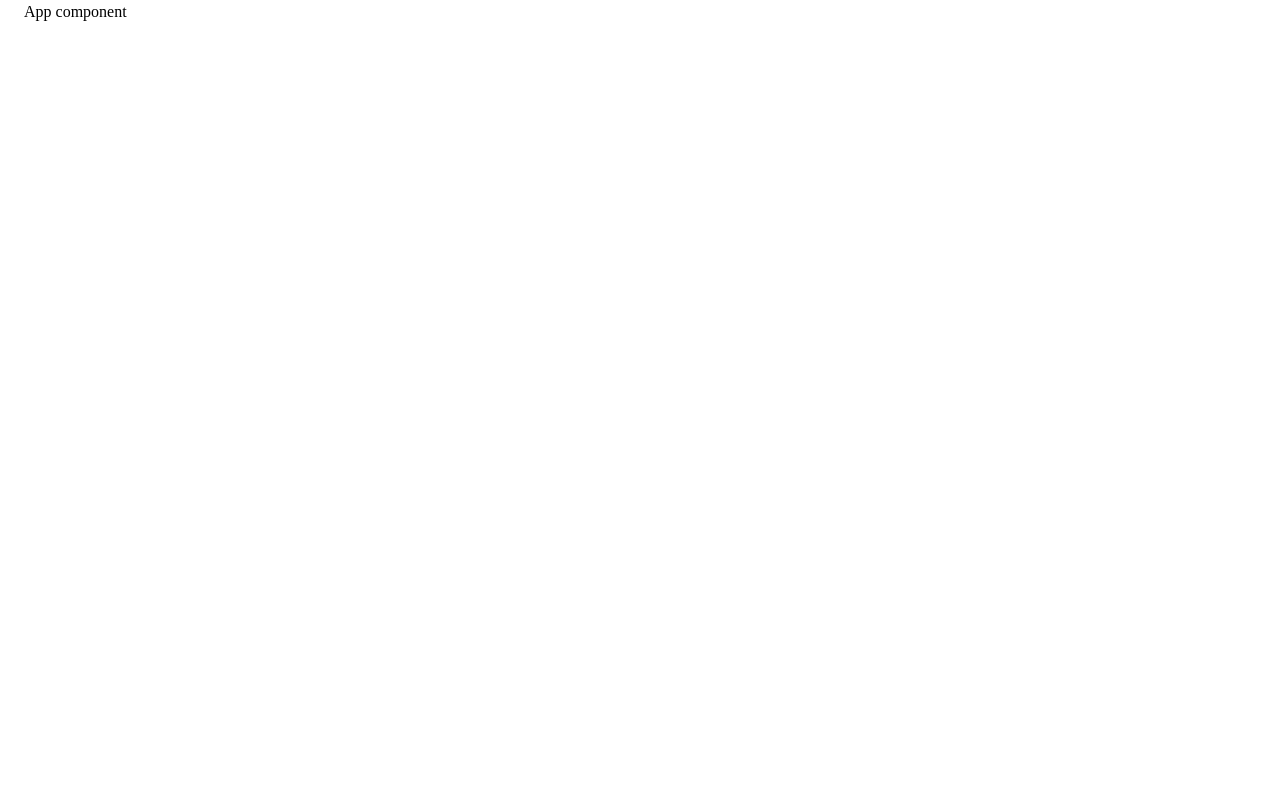
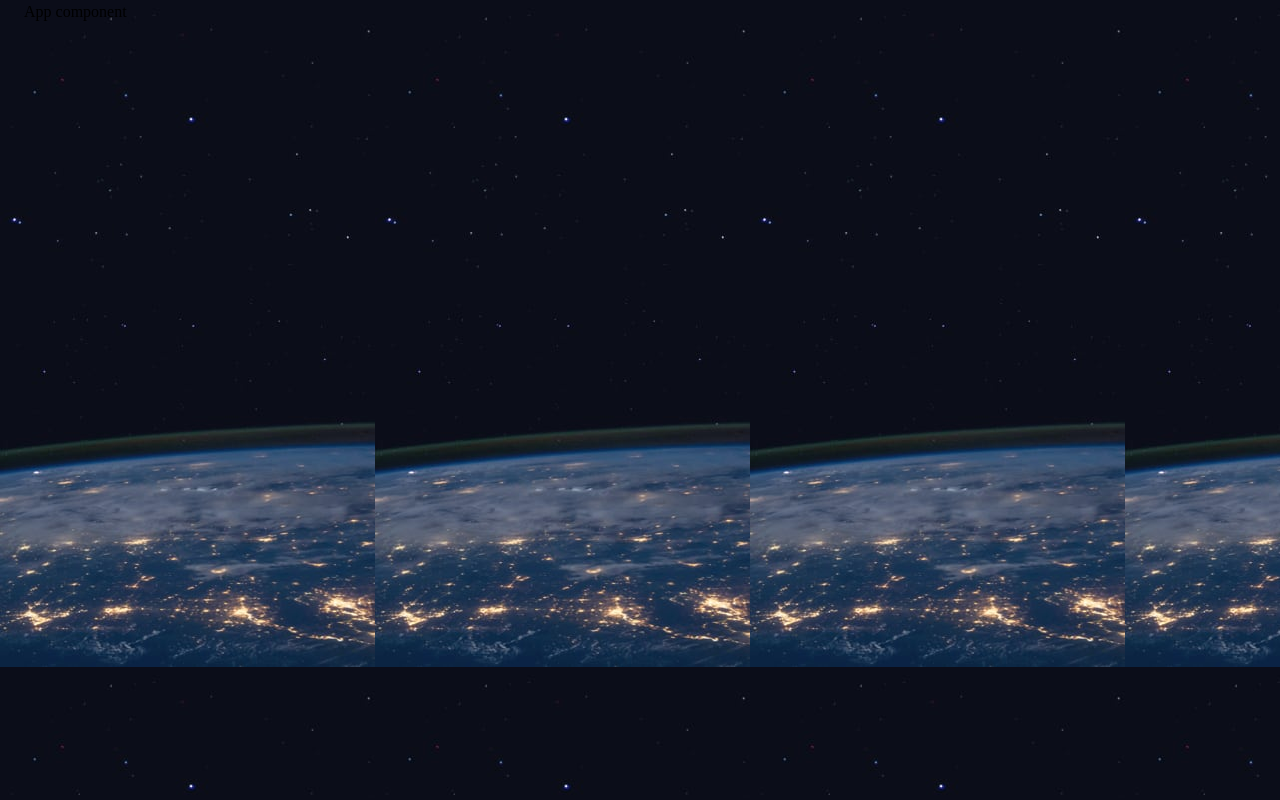
Before and after one commit to Patrick-Dolan/space-tourism-website, a React (Vite) app: page / in a window 1280 px wide. Shown: the top 800 px of the page. Built offline with nearby package versions, Linux system fonts and the light colour scheme; a web font is replaced by a local one.

Commit message:
add background image to body

```diff
--- a/src/index.css
+++ b/src/index.css
@@ -24,6 +24,7 @@ body {
   margin: 0;
   padding: 0;
   font-family: "Bellefair", serif;
+  background-image: url("./assets/home/background-home-mobile.jpg");
 }
 
 h1 {
```
